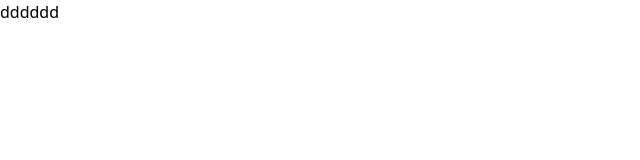
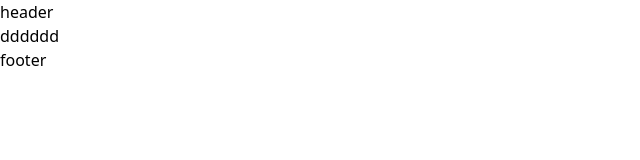
Before and after one commit to Jngueno/dkb-nextjs-test, a Next.js app: page / in a window 1280 px wide. Shown: the top 160 px of the page, without its empty margins (0-640 px from the left). Built offline with nearby package versions, Linux system fonts and the light colour scheme.

Commit message:
configured Layout component in _app.tsx file

```diff
--- a/pages/_app.tsx
+++ b/pages/_app.tsx
@@ -1,8 +1,13 @@
-import '../styles/globals.css'
-import type { AppProps } from 'next/app'
+import "../styles/globals.css";
+import type { AppProps } from "next/app";
+import Layout from "../components/Layout";
 
 function MyApp({ Component, pageProps }: AppProps) {
-  return <Component {...pageProps} />
+  return (
+    <Layout>
+      <Component {...pageProps} />
+    </Layout>
+  );
 }
 
-export default MyApp
+export default MyApp;
```
